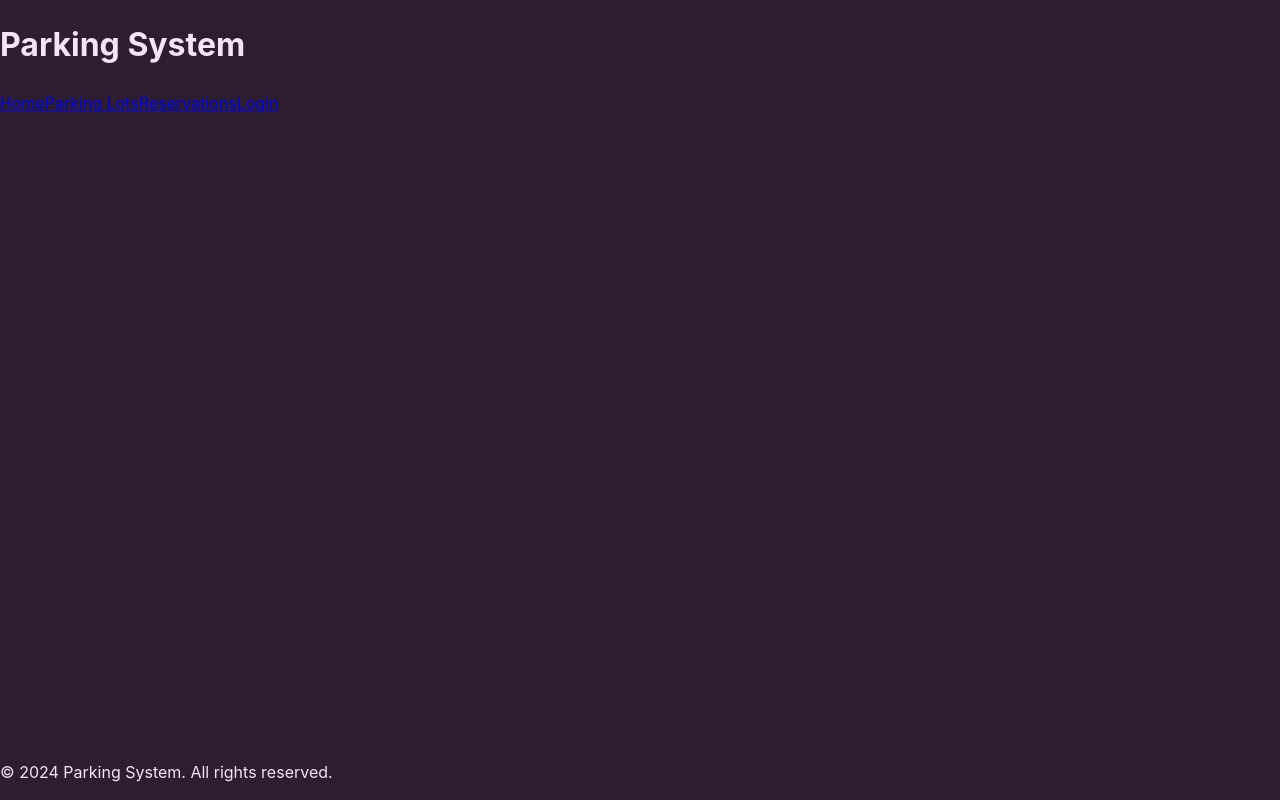
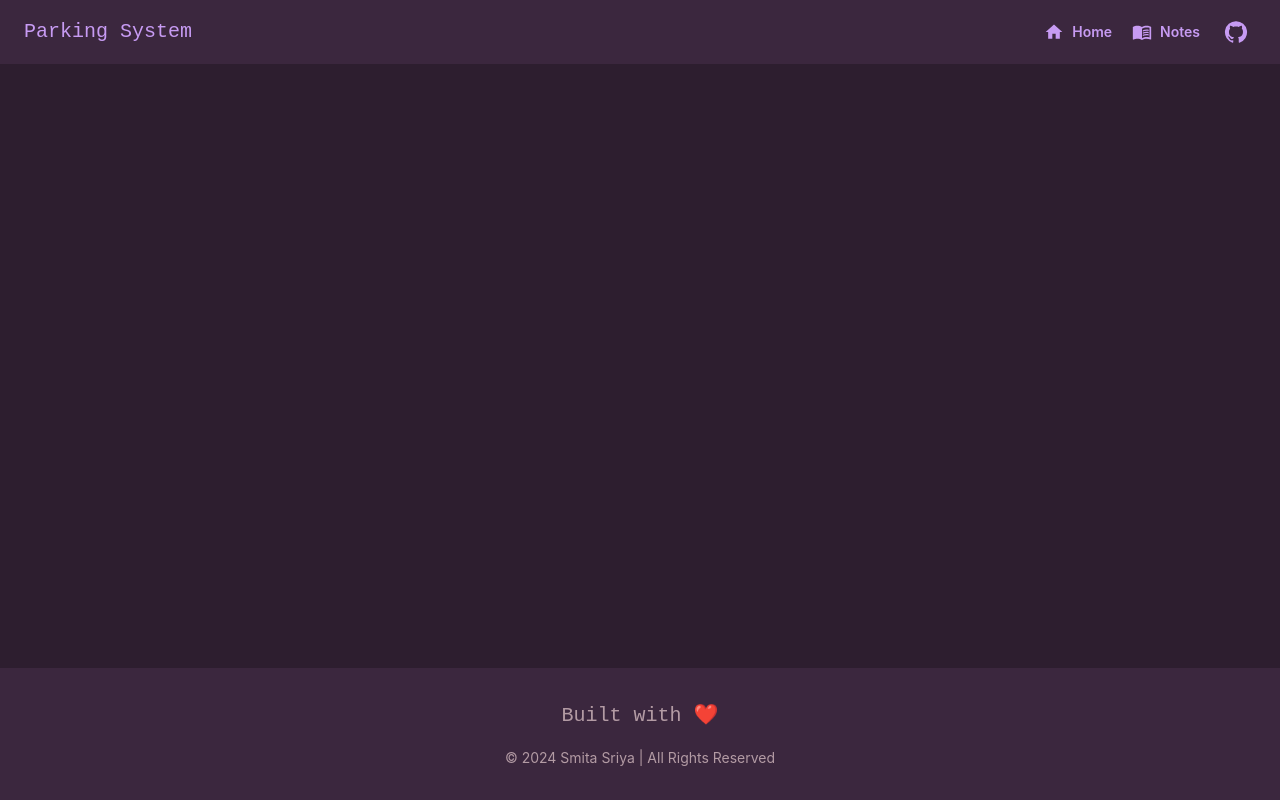
Before and after one commit to smita0t7/parking_system, a React (Create React App) app in the folder client/: page /notes/schedule in a window 1280 px wide. Built offline with nearby package versions, Linux system fonts and the light colour scheme.

Commit message:
frontend

```diff
--- a/client/package.json
+++ b/client/package.json
@@ -5,6 +5,7 @@
   "dependencies": {
     "@emotion/react": "^11.13.5",
     "@emotion/styled": "^11.13.5",
+    "@mui/icons-material": "^6.1.10",
     "@mui/material": "^6.1.10",
     "@testing-library/jest-dom": "^5.17.0",
     "@testing-library/react": "^13.4.0",
--- a/client/src/components/Footer.js
+++ b/client/src/components/Footer.js
@@ -1,12 +1,26 @@
 // src/components/Footer.js
 import React from 'react';
+import { Box, Typography } from '@mui/material';
 
-const Footer = () => {
-  return (
-    <footer>
-      <p>&copy; 2024 Parking System. All rights reserved.</p>
-    </footer>
-  );
-};
+const Footer = () => (
+  <Box
+    component="footer"
+    sx={{
+      bgcolor: 'background.paper',
+      color: 'text.secondary',
+      py: 4,
+      width: '100%',
+      textAlign: 'center',
+      borderTop: `1px solid ${theme => theme.palette.primary.main}`, // Optional: add a top border
+    }}
+  >
+    <Typography variant="h6" gutterBottom>
+      Built with ❤️
+    </Typography>
+    <Typography variant="body2" sx={{ mt: 2 }}>
+      © {new Date().getFullYear()} Smita Sriya | All Rights Reserved
+    </Typography>
+  </Box>
+);
 
 export default Footer;
--- a/client/src/components/Navbar.js
+++ b/client/src/components/Navbar.js
@@ -1,19 +1,87 @@
-// src/components/Header.js
-import React from 'react';
-import { Link } from 'react-router-dom';
+import React, { useState } from 'react';
+import { Link as RouterLink } from 'react-router-dom';
+import {
+  AppBar,
+  Toolbar,
+  Typography,
+  Button,
+  Box,
+  IconButton,
+  Menu,
+  MenuItem,
+} from '@mui/material';
+import GitHubIcon from '@mui/icons-material/GitHub';
+import HomeIcon from '@mui/icons-material/Home';
+import MenuBookIcon from '@mui/icons-material/MenuBook'; // Added Notes icon
 
-const Header = () => {
+const notesPages = [
+  { title: 'Home', path: '/notes/home' },
+  { title: 'Schedule', path: '/notes/schedule' },
+];
+
+const Navbar = () => {
+  const [notesAnchorEl, setNotesAnchorEl] = useState(null);
+
+  const handleNotesClick = (event) => {
+    setNotesAnchorEl(event.currentTarget);
+  };
+
+  const handleNotesClose = () => {
+    setNotesAnchorEl(null);
+  };
+
   return (
-    <header>
-      <h1>Parking System</h1>
-      <nav>
-        <Link to="/">Home</Link>
-        <Link to="/parking-lots">Parking Lots</Link>
-        <Link to="/reservations">Reservations</Link>
-        <Link to="/login">Login</Link>
-      </nav>
-    </header>
+    <AppBar position="static" color="transparent" elevation={0} sx={{ width: '100%' }}>
+      <Toolbar>
+        <Typography variant="h6" component="div" sx={{ flexGrow: 1, color: 'primary.main' }}>
+         Parking System
+        </Typography>
+        <Box sx={{ display: 'flex', alignItems: 'center', gap: 1 }}>
+          <Button
+            color="primary"
+            component={RouterLink}
+            to="/"
+            startIcon={<HomeIcon />}
+          >
+            Home
+          </Button>
+          <Button
+            color="primary"
+            onClick={handleNotesClick}
+            startIcon={<MenuBookIcon />} // Added icon here
+          >
+            Notes
+          </Button>
+          <Menu
+            anchorEl={notesAnchorEl}
+            open={Boolean(notesAnchorEl)}
+            onClose={handleNotesClose}
+          >
+            {notesPages.map((page) => (
+              <MenuItem
+                key={page.path}
+                component={RouterLink}
+                to={page.path}
+                onClick={handleNotesClose}
+              >
+                {page.title}
+              </MenuItem>
+            ))}
+          </Menu>
+          <IconButton
+            color="primary"
+            component="a"
+            href="https://github.com/smita0t7/parking_system"
+            target="_blank"
+            rel="noopener noreferrer"
+            aria-label="GitHub"
+          >
+            <GitHubIcon />
+          </IconButton>
+        </Box>
+      </Toolbar>
+    </AppBar>
   );
 };
 
-export default Header;
+export default Navbar;
```
Also changed, not shown: 1 other file (tests, documents, lock files or other folders).
